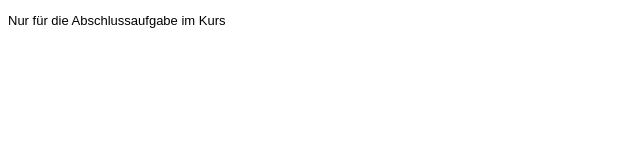
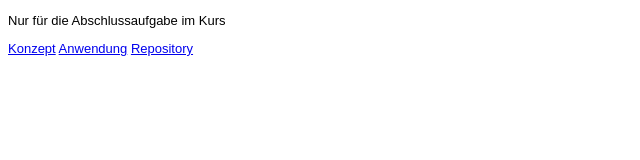
Before and after one commit to Koefe/koefe.github.io, a plain HTML site: page Steckbrief/steckbrief.htm in a window 1280 px wide. Shown: the whole page, without its empty margins (0-640 px from the left). Drawn offline with Linux system fonts and the light colour scheme.

Commit message:
Steckbrief Links
Links zur Abschlussaufgabe

```diff
--- a/Steckbrief/steckbrief.htm
+++ b/Steckbrief/steckbrief.htm
@@ -17,5 +17,10 @@ body {
 	<p>Nur für die Abschlussaufgabe im Kurs</p>
 	<!-- Hier die Links zu den gelösten Aufgaben einstellen, aktuelle oben, alte stehen lassen! Format: Aufgabenbezeichnung, Datum -->
 
+	<a href="https://github.com/Koefe/EIA2/blob/master/Abschlussaufgabe2020/Konzept/EIA_Konzept.pdf">Konzept</a>
+	<a href="https://koefe.github.io/EIA2/Abschlussaufgabe2020/index.html">Anwendung</a>
+	<a href="https://github.com/Koefe/EIA2/tree/master/Abschlussaufgabe2020">Repository</a>
+
+
 </body>
 </html>
```
Also changed, not shown: 1 other file.
